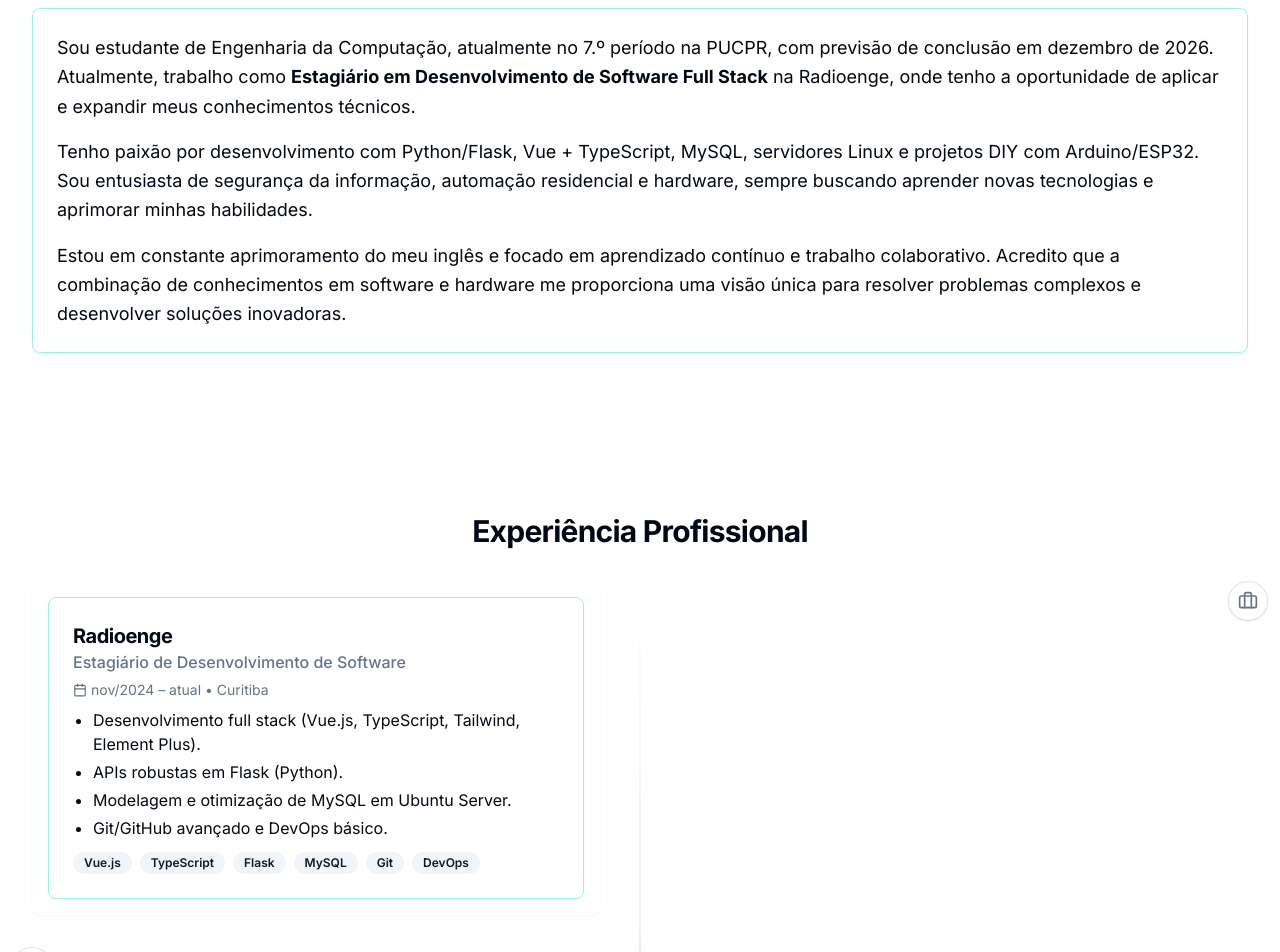
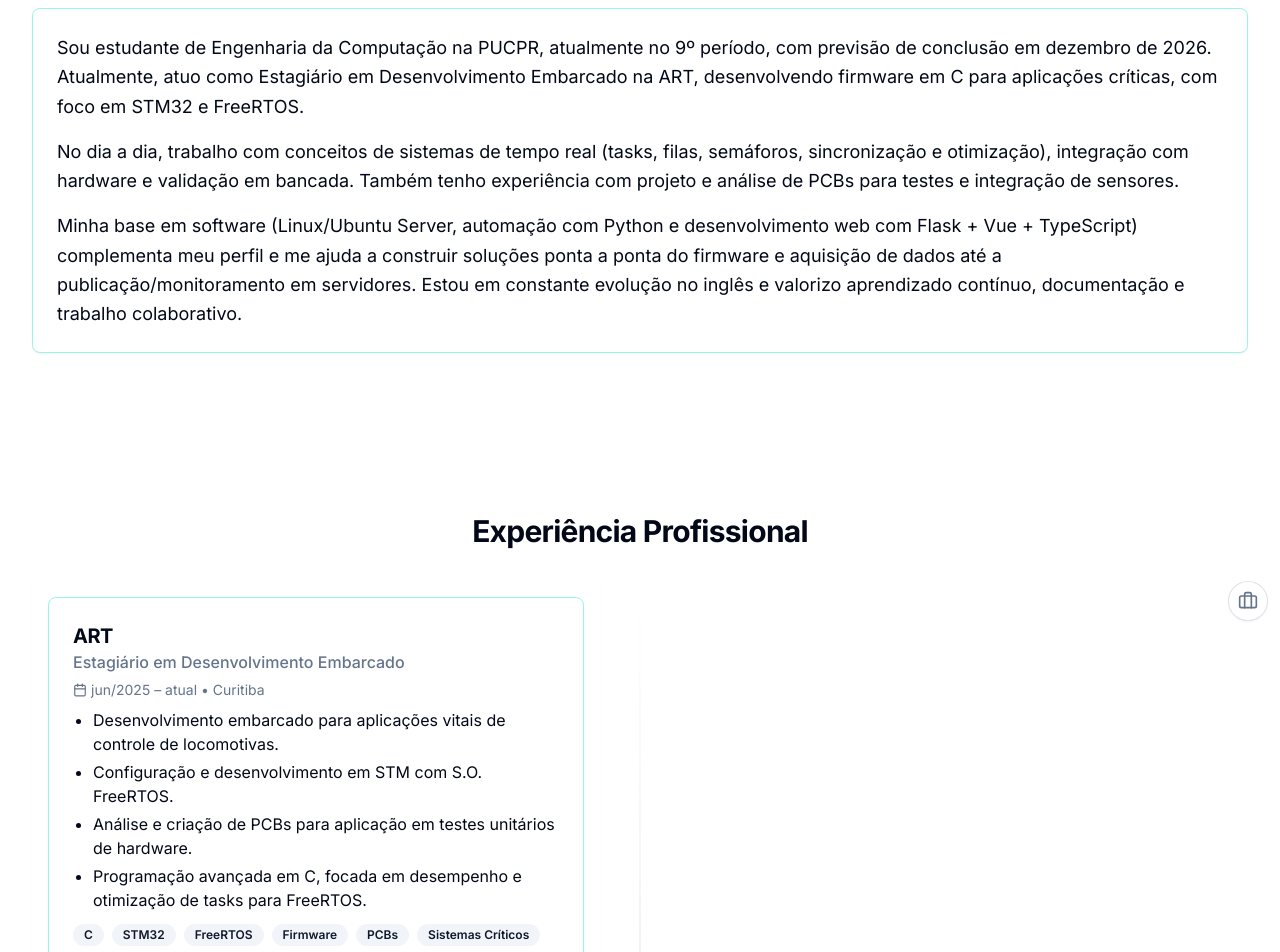
Before and after one commit to daniSoares08/portfolio-daniel-next, a Next.js app: page / in a window 1280 px wide. Shown: the part 1020-1972 px from the top of the page. Built offline with nearby package versions, Linux system fonts and the light colour scheme.

Commit message:
atualização

```diff
--- a/app/globals.css
+++ b/app/globals.css
@@ -61,24 +61,3 @@
     scroll-behavior: smooth;
   }
 }
-
-@layer utilities {
-  @media (max-width: 450px) {
-    .email-curve {
-      display: inline-block;
-      white-space: nowrap;
-    }
-
-    .email-curve-tail {
-      display: inline-block;
-      white-space: nowrap;
-    }
-
-    .email-curve-char {
-      display: inline-block;
-      transform-origin: left bottom;
-      transform: translateY(var(--curve-offset-y, 0px)) rotate(var(--curve-rot, 0deg));
-      line-height: 1;
-    }
-  }
-}
--- a/components/sections/about-section.tsx
+++ b/components/sections/about-section.tsx
@@ -14,23 +14,28 @@ export function AboutSection() {
         className="space-y-6"
       >
         <h2 className="text-3xl font-bold tracking-tight text-center mb-8">Sobre Mim</h2>
+
         <Card className="border-teal-200 dark:border-teal-800">
           <CardContent className="pt-6">
             <p className="text-lg leading-relaxed">
-              Sou estudante de Engenharia da Computação, atualmente no 7.º período na PUCPR, com previsão de conclusão
-              em dezembro de 2026. Atualmente, trabalho como{" "}
-              <strong>Estagiário em Desenvolvimento de Software Full Stack</strong> na Radioenge, onde tenho a
-              oportunidade de aplicar e expandir meus conhecimentos técnicos.
+              Sou estudante de Engenharia da Computação na PUCPR, atualmente no{" "}
+              9º período, com previsão de conclusão em dezembro de 2026. Atualmente,
+              atuo como Estagiário em Desenvolvimento Embarcado na ART, desenvolvendo{" "}
+              firmware em C para aplicações críticas, com foco em STM32 e{" "}
+              FreeRTOS.
             </p>
+
             <p className="text-lg leading-relaxed mt-4">
-              Tenho paixão por desenvolvimento com Python/Flask, Vue + TypeScript, MySQL, servidores Linux e projetos
-              DIY com Arduino/ESP32. Sou entusiasta de segurança da informação, automação residencial e hardware, sempre
-              buscando aprender novas tecnologias e aprimorar minhas habilidades.
+              No dia a dia, trabalho com conceitos de sistemas de tempo real (tasks, filas, semáforos,
+              sincronização e otimização), integração com hardware e validação em bancada. Também tenho experiência com{" "}
+              projeto e análise de PCBs para testes e integração de sensores.
             </p>
+
             <p className="text-lg leading-relaxed mt-4">
-              Estou em constante aprimoramento do meu inglês e focado em aprendizado contínuo e trabalho colaborativo.
-              Acredito que a combinação de conhecimentos em software e hardware me proporciona uma visão única para
-              resolver problemas complexos e desenvolver soluções inovadoras.
+              Minha base em software (Linux/Ubuntu Server, automação com Python e desenvolvimento web com Flask + Vue +
+              TypeScript) complementa meu perfil e me ajuda a construir soluções ponta a ponta do firmware e
+              aquisição de dados até a publicação/monitoramento em servidores. Estou em constante evolução no{" "}
+              inglês e valorizo aprendizado contínuo, documentação e trabalho colaborativo.
             </p>
           </CardContent>
         </Card>
--- a/components/sections/contact-section.tsx
+++ b/components/sections/contact-section.tsx
@@ -1,12 +1,9 @@
 "use client"
 
-import type { CSSProperties } from "react"
 import { motion } from "framer-motion"
 import { Card, CardContent } from "@/components/ui/card"
 import { Button } from "@/components/ui/button"
 import { Github, Linkedin, Mail, MapPin, Phone, ExternalLink } from "lucide-react"
-
-const emailCurveTail = "gmail.com"
 
 const contactInfo = [
   {
@@ -56,15 +53,6 @@ export function ContactSection() {
           <CardContent className="pt-6">
             <div className="grid grid-cols-1 md:grid-cols-2 gap-6">
               {contactInfo.map((contact, index) => {
-                const shouldCurveEmail =
-                  contact.label === "E-mail" && contact.value.endsWith(emailCurveTail)
-                const emailHead = shouldCurveEmail
-                  ? contact.value.slice(0, -emailCurveTail.length)
-                  : contact.value
-                const emailTail = shouldCurveEmail ? emailCurveTail : ""
-                const curveStep = 6
-                const curveRadius = 32
-
                 return (
                   <motion.div
                     key={index}
@@ -79,36 +67,7 @@ export function ContactSection() {
                     </div>
                     <div className="flex-grow min-w-0">
                       <p className="text-sm text-muted-foreground">{contact.label}</p>
-                      {shouldCurveEmail ? (
-                        <p className="font-medium">
-                          <span className="email-curve">
-                            <span className="email-curve-head">{emailHead}</span>
-                            <span className="email-curve-tail">
-                              {emailTail.split("").map((char, charIndex) => {
-                                const rotation = curveStep * charIndex
-                                const angle = (rotation * Math.PI) / 180
-                                const offsetY = curveRadius * (1 - Math.cos(angle))
-                                return (
-                                  <span
-                                    key={`${char}-${charIndex}`}
-                                    className="email-curve-char"
-                                    style={
-                                      {
-                                        "--curve-offset-y": `${offsetY}px`,
-                                        "--curve-rot": `${rotation}deg`,
-                                      } as CSSProperties
-                                    }
-                                  >
-                                    {char}
-                                  </span>
-                                )
-                              })}
-                            </span>
-                          </span>
-                        </p>
-                      ) : (
-                        <p className="font-medium">{contact.value}</p>
-                      )}
+                      <p className="font-medium">{contact.value}</p>
                     </div>
                     {contact.link && (
                       <Button
--- a/components/sections/education-section.tsx
+++ b/components/sections/education-section.tsx
@@ -9,7 +9,7 @@ const education = [
     title: "Engenharia da Computação",
     institution: "PUCPR",
     period: "jan/2022 – dez/2026",
-    status: "7.º período",
+    status: "9.º período",
     icon: <GraduationCap className="h-6 w-6 text-teal-600 dark:text-teal-400" />,
   },
 ]
@@ -23,6 +23,7 @@ const certifications = [
 ]
 
 const courses = [
+
   {
     title: "Hacking Ético",
     description: "Aula própria",
--- a/components/sections/experience-section.tsx
+++ b/components/sections/experience-section.tsx
@@ -7,9 +7,22 @@ import { Briefcase, Calendar } from "lucide-react"
 
 const experiences = [
   {
+    title: "ART",
+    role: "Estagiário em Desenvolvimento Embarcado",
+    period: "jun/2025 – atual",
+    location: "Curitiba",
+    description: [
+      "Desenvolvimento embarcado para aplicações vitais de controle de locomotivas.",
+      "Configuração e desenvolvimento em STM com S.O. FreeRTOS.",
+      "Análise e criação de PCBs para aplicação em testes unitários de hardware.",
+      "Programação avançada em C, focada em desempenho e otimização de tasks para FreeRTOS.",
+    ],
+    skills: ["C", "STM32", "FreeRTOS", "Firmware", "PCBs", "Sistemas Críticos"],
+  },
+  {
     title: "Radioenge",
     role: "Estagiário de Desenvolvimento de Software",
-    period: "nov/2024 – atual",
+    period: "nov/2024 – jun/2025",
     location: "Curitiba",
     description: [
       "Desenvolvimento full stack (Vue.js, TypeScript, Tailwind, Element Plus).",
@@ -63,6 +76,7 @@ export function ExperienceSection() {
         className="space-y-6"
       >
         <h2 className="text-3xl font-bold tracking-tight text-center mb-8">Experiência Profissional</h2>
+
         <div className="space-y-8 relative before:absolute before:inset-0 before:ml-5 before:-translate-x-px md:before:mx-auto md:before:translate-x-0 before:h-full before:w-0.5 before:bg-gradient-to-b before:from-transparent before:via-muted-foreground/20 before:to-transparent">
           {experiences.map((experience, index) => (
             <motion.div
@@ -76,6 +90,7 @@ export function ExperienceSection() {
               <div className="flex items-center justify-center w-10 h-10 rounded-full border border-muted-foreground/20 bg-background shadow-sm text-muted-foreground z-10 md:order-1 md:group-even:-translate-x-1/2 md:group-odd:translate-x-1/2">
                 <Briefcase size={20} />
               </div>
+
               <div className="w-full md:w-[calc(50%-2.5rem)] p-4 rounded-lg shadow-sm">
                 <Card className="border-teal-200 dark:border-teal-800">
                   <CardHeader className="pb-2">
@@ -85,17 +100,20 @@ export function ExperienceSection() {
                         <p className="text-muted-foreground font-medium">{experience.role}</p>
                       </div>
                     </div>
+
                     <div className="flex items-center text-sm text-muted-foreground mt-1">
                       <Calendar size={14} className="mr-1" />
                       {experience.period} • {experience.location}
                     </div>
                   </CardHeader>
+
                   <CardContent>
                     <ul className="list-disc pl-5 space-y-1 mb-3">
                       {experience.description.map((item, i) => (
                         <li key={i}>{item}</li>
                       ))}
                     </ul>
+
                     <div className="flex flex-wrap gap-2 mt-3">
                       {experience.skills.map((skill, i) => (
                         <Badge key={i} variant="secondary">
--- a/components/sections/home-section.tsx
+++ b/components/sections/home-section.tsx
@@ -17,7 +17,7 @@ export function HomeSection() {
           Olá, eu sou <span className="text-teal-600 dark:text-teal-400">Daniel Soares</span>
         </h1>
         <h2 className="text-xl sm:text-2xl md:text-3xl text-muted-foreground">
-          Desenvolvedor Full Stack & Entusiasta de Hardware
+          Desenvolvedor de Software Embarcado
         </h2>
         <div className="flex flex-wrap justify-center gap-4 pt-6">
           <Button
--- a/components/sections/projects-section.tsx
+++ b/components/sections/projects-section.tsx
@@ -8,6 +8,30 @@ import { Github, ExternalLink } from "lucide-react"
 
 const projects = [
   {
+    title: "Plataforma Embarcada Multissensor (Confidencial)",
+    description:
+      "Desenvolvimento de firmware em STM32 para controle de atuadores (iluminação, ventilação e módulos específicos) e aquisição de dados de múltiplos sensores, com publicação em servidor Linux para monitoramento e controle remoto.",
+    technologies: ["STM32", "FreeRTOS", "C", "RTOS", "Sensores", "Linux", "IoT", "PCB"],
+    github: "",
+    demo: null,
+  },
+  {
+    title: "Placa de Aquisição de Sensores (I2C + RS-485) PCB",
+    description:
+      "Projeto de PCB para integração de múltiplos sensores: multiplexação I2C (8 canais) e 9 conectores RS-485 para encaminhamento de dados ao microcontrolador principal (STM).",
+    technologies: ["PCB", "I2C", "Multiplexador", "RS-485", "Sensores", "STM32", "Hardware"],
+    github: "",
+    demo: null,
+  },
+  {
+    title: "Compilador LaTeX para TI-84 Plus CE",
+    description:
+      "Ferramenta para visualização/renderização de conteúdo LaTeX na calculadora TI-84 Plus CE, focada em exibição de fórmulas e notação matemática em tela limitada.",
+    technologies: ["C/C++", "LaTeX", "Tooling", "Sistemas Embarcados", "TI-84"],
+    github: "https://github.com/daniSoares08/LatexViewer-in-TI-84-Plus-CE",
+    demo: null,
+  },
+  {
     title: "Sistema de Monitoramento de Qualidade da Água",
     description: "Sistema com sensores de pH, turbidez, O₂ e temperatura, com painel em tempo real para piscicultura.",
     technologies: ["ESP32", "Flask", "Vue.js", "IoT", "Sensores"],
@@ -15,24 +39,31 @@ const projects = [
     demo: null,
   },
   {
-    title: "Servidor Caseiro",
-    description: "Proxmox + pfSense com duas WAN (load balance) e serviços Nextcloud/TrueNAS.",
-    technologies: ["Proxmox", "pfSense", "Nextcloud", "TrueNAS", "Linux"],
-    github: "",
-    demo: null,
-  },
-  {
     title: "Controle de LEDs via ESP8266 integrado com Alexa",
     description: "Sistema de controle de iluminação inteligente com integração à Alexa.",
-    technologies: ["ESP8266", "Alexa", "IoT", "C++", "Arduino"],
+    technologies: ["ESP8266", "Alexa", "IoT", "C++", "Arduino", "MQTT"],
     github: "https://github.com/daniSoares08/ESP8266-MQTT-LED-Controller",
     demo: "https://www.linkedin.com/posts/danielsoares08_automa%C3%A7%C3%A3o-de-leds-com-esp8266-e-alexa-activity-7255568919971659776-0X0U?utm_source=share&utm_medium=member_desktop&rcm=ACoAADsmwOcBRVT8R68TeZcV4gxpR_RFca7attA",
   },
   {
+    title: "Protótipo de Persiana Automática",
+    description: "Sistema de automação de persianas com ESP8266 e integração com Alexa.",
+    technologies: ["ESP8266", "Alexa", "IoT", "Automação Residencial"],
+    github: "https://github.com/daniSoares08/persiana-inteligente",
+    demo: null,
+  },
+  {
     title: "Teclado Macro com Arduino Leonardo",
-    description: "Teclado macro personalizado com controle de volume analógico (potenciômetro 10 kΩ).",
+    description: "Teclado macro personalizado com controle de volume analógico.",
     technologies: ["Arduino", "C++", "Eletrônica", "HID"],
     github: "https://github.com/daniSoares08/Teclado-Macro-Arduino-Leonardo",
+    demo: null,
+  },
+  {
+    title: "Servidor Caseiro",
+    description: "Proxmox + pfSense com dual WAN (load balance) e serviços Nextcloud/TrueNAS.",
+    technologies: ["Proxmox", "pfSense", "Nextcloud", "TrueNAS", "Linux", "Redes"],
+    github: "",
     demo: null,
   },
   {
@@ -41,13 +72,6 @@ const projects = [
     technologies: ["C", "Algoritmos", "Jogos", "Programação"],
     github: "https://github.com/daniSoares08/PAC-MAN-C",
     demo: "https://www.linkedin.com/posts/danielsoares08_pacman-programaaexaeto-jogos-activity-7116682066217320448-SgQX?utm_source=share&utm_medium=member_desktop&rcm=ACoAADsmwOcBRVT8R68TeZcV4gxpR_RFca7attA",
-  },
-  {
-    title: "Protótipo de Persiana Automática",
-    description: "Sistema de automação de persianas com ESP8266 e integração com Alexa.",
-    technologies: ["ESP8266", "Alexa", "IoT", "Automação Residencial"],
-    github: "https://github.com/daniSoares08/persiana-inteligente",
-    demo: null,
   },
 ]
 
@@ -62,6 +86,7 @@ export function ProjectsSection() {
         className="space-y-6"
       >
         <h2 className="text-3xl font-bold tracking-tight text-center mb-8">Projetos Destaques</h2>
+
         <div className="grid grid-cols-1 md:grid-cols-2 lg:grid-cols-3 gap-6">
           {projects.map((project, index) => (
             <motion.div
@@ -76,6 +101,7 @@ export function ProjectsSection() {
                   <CardTitle>{project.title}</CardTitle>
                   <CardDescription>{project.description}</CardDescription>
                 </CardHeader>
+
                 <CardContent className="flex-grow">
                   <div className="flex flex-wrap gap-2">
                     {project.technologies.map((tech, i) => (
@@ -85,6 +111,7 @@ export function ProjectsSection() {
                     ))}
                   </div>
                 </CardContent>
+
                 <CardFooter className="flex justify-between">
                   {project.github && (
                     <Button variant="outline" size="sm" onClick={() => window.open(project.github, "_blank")}>
@@ -92,6 +119,7 @@ export function ProjectsSection() {
                       GitHub
                     </Button>
                   )}
+
                   {project.demo && (
                     <Button
                       variant="default"
--- a/components/sections/skills-section.tsx
+++ b/components/sections/skills-section.tsx
@@ -2,33 +2,76 @@
 
 import { motion } from "framer-motion"
 import { Card, CardContent, CardHeader, CardTitle } from "@/components/ui/card"
-import { Code, Database, Server, Cpu, Layers } from "lucide-react"
+import { Code, Database, Server, Cpu, Layers, Bug, Shield } from "lucide-react"
 
 const skillCategories = [
   {
-    title: "Linguagens & Frameworks",
-    icon: <Code className="h-6 w-6 text-teal-600 dark:text-teal-400" />,
-    skills: ["Python (Flask avançado)", "C/C++", "Java (básico)", "TypeScript", "JavaScript", "HTML & CSS"],
+    title: "Embedded & RTOS",
+    icon: <Cpu className="h-6 w-6 text-teal-600 dark:text-teal-400" />,
+    skills: [
+      "C (avançado) para firmware",
+      "STM32 / ARM Cortex-M",
+      "FreeRTOS (tasks, prioridades, preempção)",
+      "Sincronização (mutex, semáforos, event groups)",
+      "Comunicação entre tasks (queues, stream buffers)",
+      "Memória (stack/heap), timing e otimização",
+      "Drivers/Periféricos e interrupções (ISR)",
+    ],
   },
   {
-    title: "Front-end",
+    title: "Protocolos & Comunicação",
     icon: <Layers className="h-6 w-6 text-teal-600 dark:text-teal-400" />,
-    skills: ["Vue.js", "Angular (básico)", "Tailwind CSS", "Element Plus"],
+    skills: [
+      "UART",
+      "I²C (incl. multiplexação)",
+      "SPI",
+      "RS-485 (Modbus/RTU)",
+      "TCP/IP (integração com Linux/servidores)",
+    ],
   },
   {
-    title: "Back-end & DB",
-    icon: <Database className="h-6 w-6 text-teal-600 dark:text-teal-400" />,
-    skills: ["Flask", "MySQL (modelagem, otimização, administração)", "SQL Server (intermediário)", "REST APIs"],
+    title: "Hardware & PCB",
+    icon: <Code className="h-6 w-6 text-teal-600 dark:text-teal-400" />,
+    skills: [
+      "Projeto/análise de PCBs para integração e testes",
+      "Integração de sensores (analógico/digital)",
+      "Eletrônica analógica/digital (diagnóstico, bancada, solda)",
+      "Instrumentação (multímetro, osciloscópio, lógica)",
+      "Leitura de datasheets e validação de circuitos",
+    ],
   },
   {
-    title: "DevOps & Ferramentas",
-    icon: <Server className="h-6 w-6 text-teal-600 dark:text-teal-400" />,
-    skills: ["Git/GitHub", "Docker", "Linux (Ubuntu Server)", "Proxmox", "pfSense", "Fail2Ban", "ClamAV"],
+    title: "Debug, Qualidade & Segurança",
+    icon: <Bug className="h-6 w-6 text-teal-600 dark:text-teal-400" />,
+    skills: [
+      "Debug em JTAG/SWD (ST-LINK) e análise de falhas",
+      "Logs, rastreabilidade e diagnóstico em campo",
+      "Boas práticas: modularização, MISRA (noções), code review",
+      "Testes (unitário/integração)",
+      "Noções de sistemas críticos e confiabilidade",
+    ],
   },
   {
-    title: "IoT & Hardware",
-    icon: <Cpu className="h-6 w-6 text-teal-600 dark:text-teal-400" />,
-    skills: ["Arduino", "ESP32/ESP8266", "Eletrônica analógica/digital", "Redes e segurança"],
+    title: "Linux & Ferramentas",
+    icon: <Server className="h-6 w-6 text-teal-600 dark:text-teal-400" />,
+    skills: [
+      "Linux (Ubuntu), shell, redes, SSH",
+      "Git/GitHub (fluxo, branches, PRs) Avançado",
+      "Docker (básico)",
+      "Automação com Python (scripts e testes)",
+      "Proxmox, pfSense (infra/homelab)",
+    ],
+  },
+  {
+    title: "Software Complementar (Full Stack)",
+    icon: <Database className="h-6 w-6 text-teal-600 dark:text-teal-400" />,
+    skills: [
+      "Python (Flask)",
+      "MySQL (modelagem e administração)",
+      "REST APIs",
+      "Vue.js + TypeScript",
+      "HTML & CSS",
+    ],
   },
 ]
 
@@ -43,6 +86,7 @@ export function SkillsSection() {
         className="space-y-6"
       >
         <h2 className="text-3xl font-bold tracking-tight text-center mb-8">Competências</h2>
+
         <div className="grid grid-cols-1 md:grid-cols-2 lg:grid-cols-3 gap-6">
           {skillCategories.map((category, index) => (
             <motion.div
@@ -57,6 +101,7 @@ export function SkillsSection() {
                   {category.icon}
                   <CardTitle>{category.title}</CardTitle>
                 </CardHeader>
+
                 <CardContent>
                   <ul className="space-y-2">
                     {category.skills.map((skill, i) => (
```
